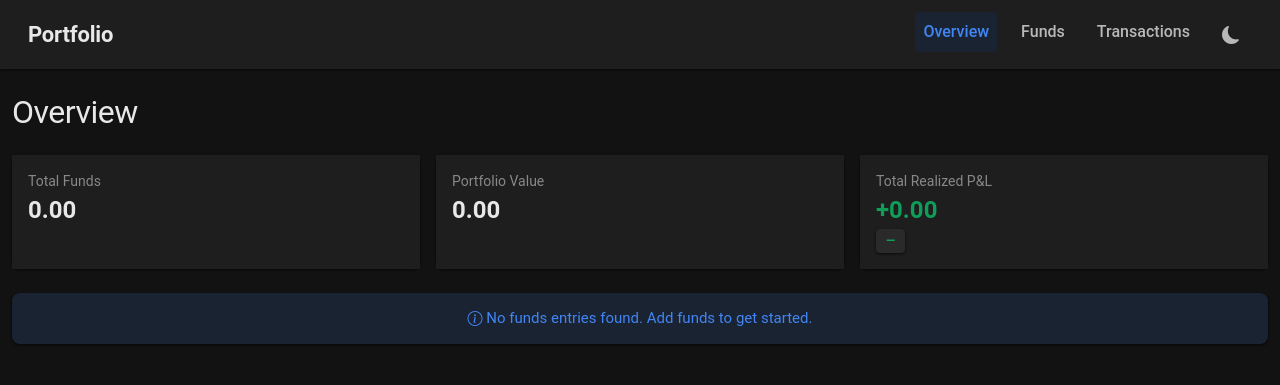
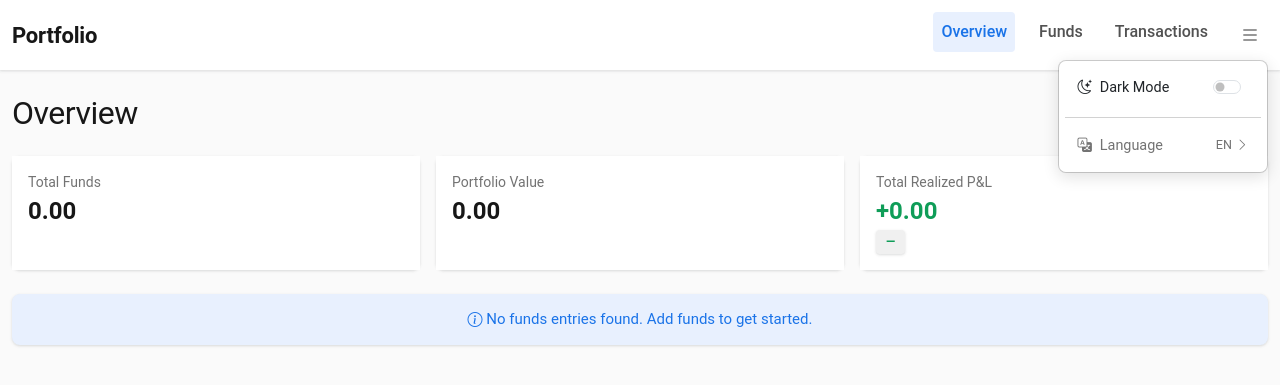
Before and after one commit to nasserx/investment-performance-tracker, a Flask app: page / in a window 1280 px wide, after a click that opens the changed part. Shown: the top 385 px of the page. Run offline with Flask 3, Linux system fonts and the light colour scheme; data that the repository does not hold is empty.

Commit message:
Add settings dropdown with dark mode toggle and language placeholder
Replace sun/moon theme button with a hamburger settings dropdown that
appears on hover. Includes dark mode switch (defaults to system
prefers-color-scheme, persists to localStorage) and a language placeholder
for future i18n. Uses Bootstrap Dropdown API with debounced hide to prevent
gaps when moving mouse from button to menu.

Co-Authored-By: Claude Sonnet 4.6 <noreply@anthropic.com>

```diff
--- a/portfolio_app/static/css/style.css
+++ b/portfolio_app/static/css/style.css
@@ -241,7 +241,10 @@ label,
     background-color: var(--header-bg) !important;
     border-bottom: none;
     box-shadow: 0 1px 3px 0 var(--header-shadow);
-    padding: 0.75rem 1rem;
+    padding-top: 0.75rem;
+    padding-bottom: 0.75rem;
+    padding-left: 0;
+    padding-right: 0;
 }
 
 .app-navbar .navbar-brand {
@@ -274,26 +277,42 @@ label,
     font-weight: 500;
 }
 
-/* Theme toggle button */
-.theme-toggle-btn {
+/* Settings dropdown button */
+.settings-btn {
     border: none;
     background: transparent;
     cursor: pointer;
-    font-size: 1.125rem;
     transition: all var(--transition-fast);
+    padding: 0.5rem !important;
+    margin-right: 0 !important;
 }
 
-.theme-toggle-btn:hover {
-    transform: scale(1.1);
-}
-
-.theme-toggle-btn:focus {
+.settings-btn:focus {
     outline: none;
     box-shadow: none;
 }
 
-.theme-toggle-btn i {
-    transition: all var(--transition-fast);
+/* Positioning handled by Bootstrap JS (via mouseenter) */
+
+/* Dropdown panel */
+.settings-menu {
+    min-width: 210px;
+    padding: 0.4rem;
+    border-radius: var(--border-radius);
+    box-shadow: 0 4px 16px rgba(0, 0, 0, 0.12);
+}
+
+/* Each row */
+.settings-item {
+    border-radius: var(--border-radius-sm);
+    padding: 0.55rem 0.75rem;
+    cursor: pointer;
+    font-size: 0.9rem;
+    user-select: none;
+}
+
+.settings-item:hover {
+    background-color: var(--surface-hover);
 }
 
 
--- a/portfolio_app/templates/base.html
+++ b/portfolio_app/templates/base.html
@@ -1,7 +1,7 @@
 <!DOCTYPE html>
 <html lang="en">
 <head>
-    <script>document.documentElement.setAttribute('data-bs-theme', localStorage.getItem('theme') || 'light')</script>
+    <script>document.documentElement.setAttribute('data-bs-theme', localStorage.getItem('theme') || (window.matchMedia('(prefers-color-scheme: dark)').matches ? 'dark' : 'light'));</script>
     <meta charset="UTF-8">
     <meta name="viewport" content="width=device-width, initial-scale=1.0">
     <meta name="csrf-token" content="{{ csrf_token() }}">
@@ -48,11 +48,37 @@
                             Transactions
                         </a>
                     </li>
-                    <li class="nav-item">
-                        <button class="nav-link theme-toggle-btn" id="themeToggle" type="button" aria-label="Toggle theme">
-                            <i class="bi bi-sun-fill theme-icon-light"></i>
-                            <i class="bi bi-moon-fill theme-icon-dark" style="display: none;"></i>
+                    <li class="nav-item dropdown settings-dropdown">
+                        <button class="nav-link settings-btn" type="button"
+                                data-bs-toggle="dropdown" data-bs-auto-close="outside"
+                                aria-expanded="false" aria-label="Settings">
+                            <i class="bi bi-list fs-5"></i>
                         </button>
+                        <ul class="dropdown-menu dropdown-menu-end settings-menu">
+                            <!-- Dark Mode -->
+                            <li>
+                                <label class="dropdown-item d-flex align-items-center justify-content-between settings-item">
+                                    <span class="d-flex align-items-center gap-2">
+                                        <i class="bi bi-moon-stars"></i> Dark Mode
+                                    </span>
+                                    <div class="form-check form-switch mb-0 ms-3">
+                                        <input class="form-check-input" type="checkbox" id="darkModeSwitch" role="switch">
+                                    </div>
+                                </label>
+                            </li>
+                            <li><hr class="dropdown-divider"></li>
+                            <!-- Language (placeholder) -->
+                            <li>
+                                <div class="dropdown-item d-flex align-items-center justify-content-between settings-item text-muted">
+                                    <span class="d-flex align-items-center gap-2">
+                                        <i class="bi bi-translate"></i> Language
+                                    </span>
+                                    <span class="small d-flex align-items-center gap-1">
+                                        EN <i class="bi bi-chevron-right"></i>
+                                    </span>
+                                </div>
+                            </li>
+                        </ul>
                     </li>
                 </ul>
             </div>
@@ -83,40 +109,53 @@
 
     <!-- Theme Toggle Script -->
     <script>
-        // Theme toggle functionality
         (function() {
-            const htmlElement = document.documentElement;
-            const themeToggleBtn = document.getElementById('themeToggle');
-            const iconLight = document.querySelector('.theme-icon-light');
-            const iconDark = document.querySelector('.theme-icon-dark');
+            const html = document.documentElement;
+            const switchEl = document.getElementById('darkModeSwitch');
+            const systemDark = window.matchMedia('(prefers-color-scheme: dark)');
 
-            // Get saved theme from localStorage or default to light
-            const savedTheme = localStorage.getItem('theme') || 'light';
-
-            // Apply saved theme on page load
-            function applyTheme(theme) {
-                htmlElement.setAttribute('data-bs-theme', theme);
-                if (theme === 'dark') {
-                    iconLight.style.display = 'none';
-                    iconDark.style.display = 'inline-block';
-                } else {
-                    iconLight.style.display = 'inline-block';
-                    iconDark.style.display = 'none';
-                }
+            function applyTheme(isDark) {
+                html.setAttribute('data-bs-theme', isDark ? 'dark' : 'light');
+                if (switchEl) switchEl.checked = isDark;
             }
 
-            // Initialize theme
-            applyTheme(savedTheme);
+            // Default: saved preference OR system preference
+            const saved = localStorage.getItem('theme');
+            applyTheme(saved ? saved === 'dark' : systemDark.matches);
 
-            // Toggle theme on button click
-            themeToggleBtn.addEventListener('click', function() {
-                const currentTheme = htmlElement.getAttribute('data-bs-theme');
-                const newTheme = currentTheme === 'light' ? 'dark' : 'light';
+            // Switch toggle → save to localStorage
+            if (switchEl) {
+                switchEl.addEventListener('change', function() {
+                    localStorage.setItem('theme', this.checked ? 'dark' : 'light');
+                    applyTheme(this.checked);
+                });
+            }
 
-                applyTheme(newTheme);
-                localStorage.setItem('theme', newTheme);
+            // Follow system changes if user has no saved preference
+            systemDark.addEventListener('change', function(e) {
+                if (!localStorage.getItem('theme')) applyTheme(e.matches);
             });
         })();
+    </script>
+
+    <!-- Settings dropdown: show/hide on hover using Bootstrap API -->
+    <script>
+        document.querySelectorAll('.settings-dropdown').forEach(function(el) {
+            const toggle = el.querySelector('[data-bs-toggle="dropdown"]');
+            const menu = el.querySelector('.dropdown-menu');
+            const dropdown = bootstrap.Dropdown.getOrCreateInstance(toggle, { offset: [0, 0] });
+            let hideTimer;
+
+            function scheduleHide() { hideTimer = setTimeout(function() { dropdown.hide(); }, 80); }
+            function cancelHide() { clearTimeout(hideTimer); }
+
+            el.addEventListener('mouseenter', function() { cancelHide(); dropdown.show(); });
+            el.addEventListener('mouseleave', scheduleHide);
+            if (menu) {
+                menu.addEventListener('mouseenter', cancelHide);
+                menu.addEventListener('mouseleave', scheduleHide);
+            }
+        });
     </script>
 
     <!-- Custom JS -->
```
